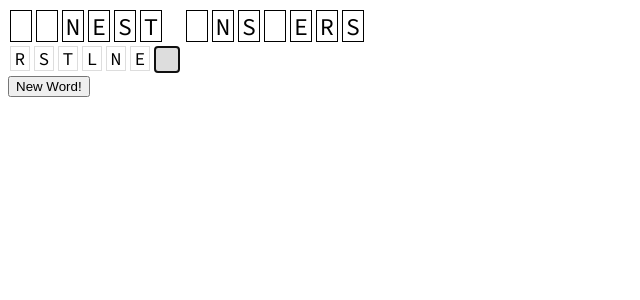
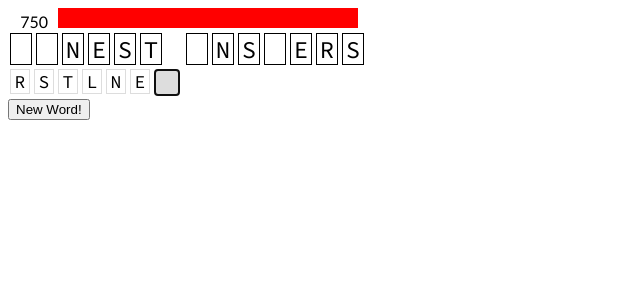
Before and after one commit to adammlr/blankletters, a React (Create React App) app: page / in a window 1280 px wide. Shown: the top 300 px of the page, without its empty margins (0-640 px from the left). Built offline with nearby package versions, Linux system fonts and the light colour scheme.

Commit message:
add score

```diff
--- a/src/components/Letter.jsx
+++ b/src/components/Letter.jsx
@@ -3,7 +3,7 @@ import React from "react";
 
 const LetterContainer = styled.div`
   display: inline-block;
-  border: solid 1px ${props => (props.space ? "white" : "black")};
+  border: solid 1px black;
   background-color: white;
   font-size: 24px;
   width: 20px;
@@ -15,9 +15,5 @@ const LetterContainer = styled.div`
 `;
 
 export default function Letter({ letter }) {
-  return (
-    <LetterContainer space={letter === " "}>
-      {letter === "_" ? null : letter}
-    </LetterContainer>
-  );
+  return <LetterContainer>{letter === "_" ? null : letter}</LetterContainer>;
 }
--- a/src/components/Puzzle.jsx
+++ b/src/components/Puzzle.jsx
@@ -2,24 +2,45 @@ import React, { useState, useEffect } from "react";
 import PickedLetterDisplay from "./PickedLetterDisplay";
 import SelectLetter from "./SelectLetter";
 import Word from "./Word";
-import { initalLetters, defaultLetters } from "../constants";
+import { initalLetters, defaultLetters, maxPuzzlePoints } from "../constants";
+import ScoreBar from "./ScoreBar";
 
 export default function Puzzle({ word, nextWord }) {
   const upperWord = word.toUpperCase();
   const [pickedLetters, setPickedLetters] = useState(initalLetters);
   const [solved, setSolved] = useState(false);
+  const [points, setPoints] = useState(maxPuzzlePoints);
 
   useEffect(checkSolved, [pickedLetters]);
   useEffect(newWord, [word]);
+  useEffect(() => {
+    let timer;
+    if (solved) {
+      window.clearInterval(timer);
+    } else {
+      timer = window.setInterval(() => {
+        if (points >= 50) {
+          setPoints(points => points - 50);
+        }
+      }, 1000);
+    }
+    return () => {
+      window.clearInterval(timer);
+    };
+  }, [solved, points]);
 
   function newWord() {
     setSolved(false);
     setPickedLetters(initalLetters);
+    setPoints(maxPuzzlePoints);
   }
 
   function handleNewLetter(newLetter) {
     if (!pickedLetters.includes(newLetter)) {
       setPickedLetters([...pickedLetters, newLetter]);
+      if (!upperWord.includes(newLetter) && points >= 50) {
+        setPoints(points => points - 50);
+      }
     }
   }
 
@@ -27,14 +48,19 @@ export default function Puzzle({ word, nextWord }) {
     const isSolved = [...upperWord].every(letter => {
       return [...pickedLetters, ...defaultLetters].includes(letter);
     });
-    isSolved && setSolved(true);
+    if (isSolved) {
+      setSolved(true);
+    }
   }
 
   return (
     <div>
+      <ScoreBar currentPoints={points} />
       <div>
-        {upperWord.split(" ").map(eachWord => {
-          return <Word pickedLetters={pickedLetters} word={eachWord} />;
+        {upperWord.split(" ").map((eachWord, index) => {
+          return (
+            <Word key={index} pickedLetters={pickedLetters} word={eachWord} />
+          );
         })}
       </div>
 
--- /dev/null
+++ b/src/components/ScoreBar.jsx
@@ -0,0 +1,33 @@
+import React from "react";
+import styled from "styled-components";
+import { maxPuzzlePoints } from "../constants";
+
+const Container = styled.div`
+  width: 400px;
+  display: inline-block;
+`;
+
+const Bar = styled.div`
+  width: ${props => props.width}%;
+  height: 20px;
+  background-color: red;
+`;
+
+const Points = styled.div`
+  font-size: 16px;
+  width: 40px;
+  display: inline-block;
+  text-align: right;
+  padding-right: 10px;
+`;
+
+export default function ScoreBar({ currentPoints }) {
+  return (
+    <div>
+      <Points>{currentPoints}</Points>
+      <Container>
+        <Bar width={Math.min((currentPoints / maxPuzzlePoints) * 100)} />
+      </Container>
+    </div>
+  );
+}
--- a/src/constants.js
+++ b/src/constants.js
@@ -1,2 +1,3 @@
 export const initalLetters = ["R", "S", "T", "L", "N", "E"];
 export const defaultLetters = [" ", "-", "&"];
+export const maxPuzzlePoints = 1000;
```
